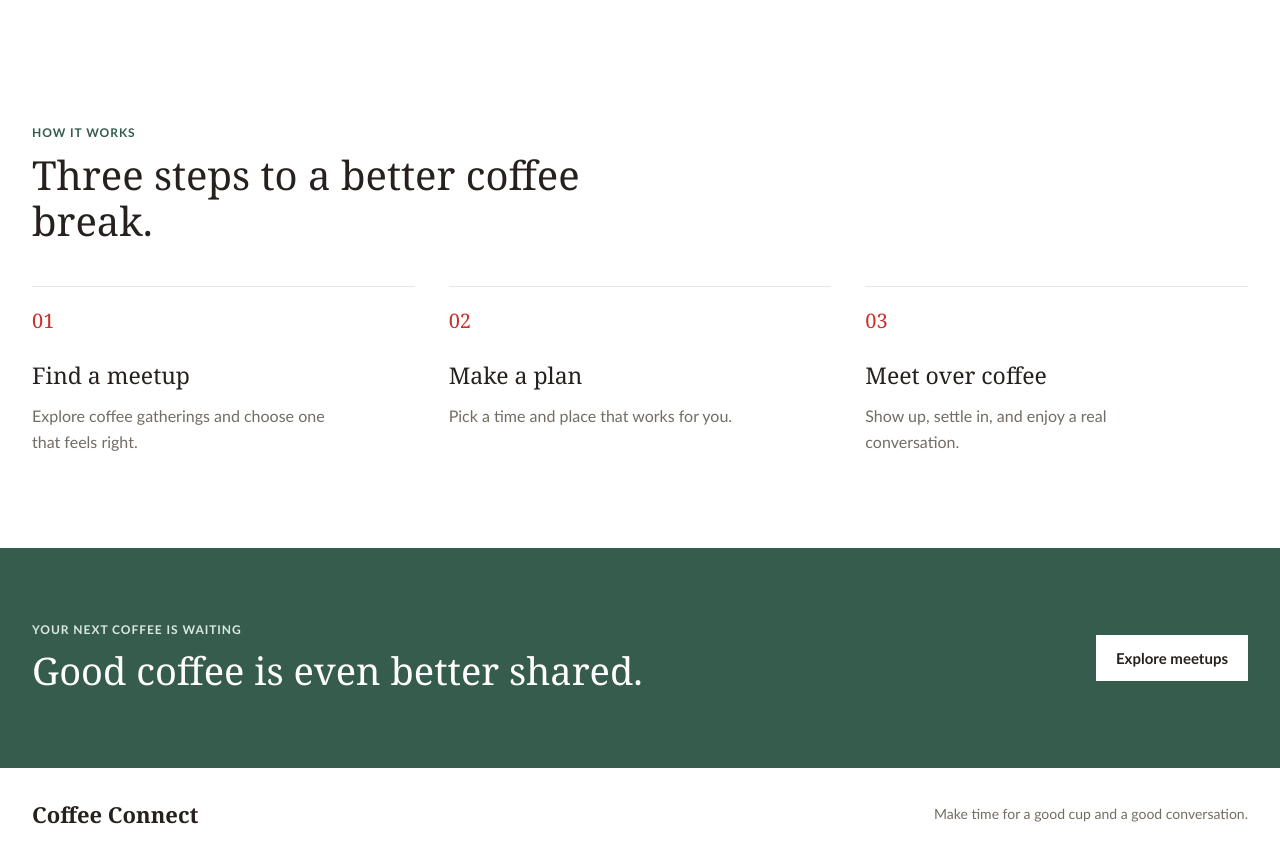
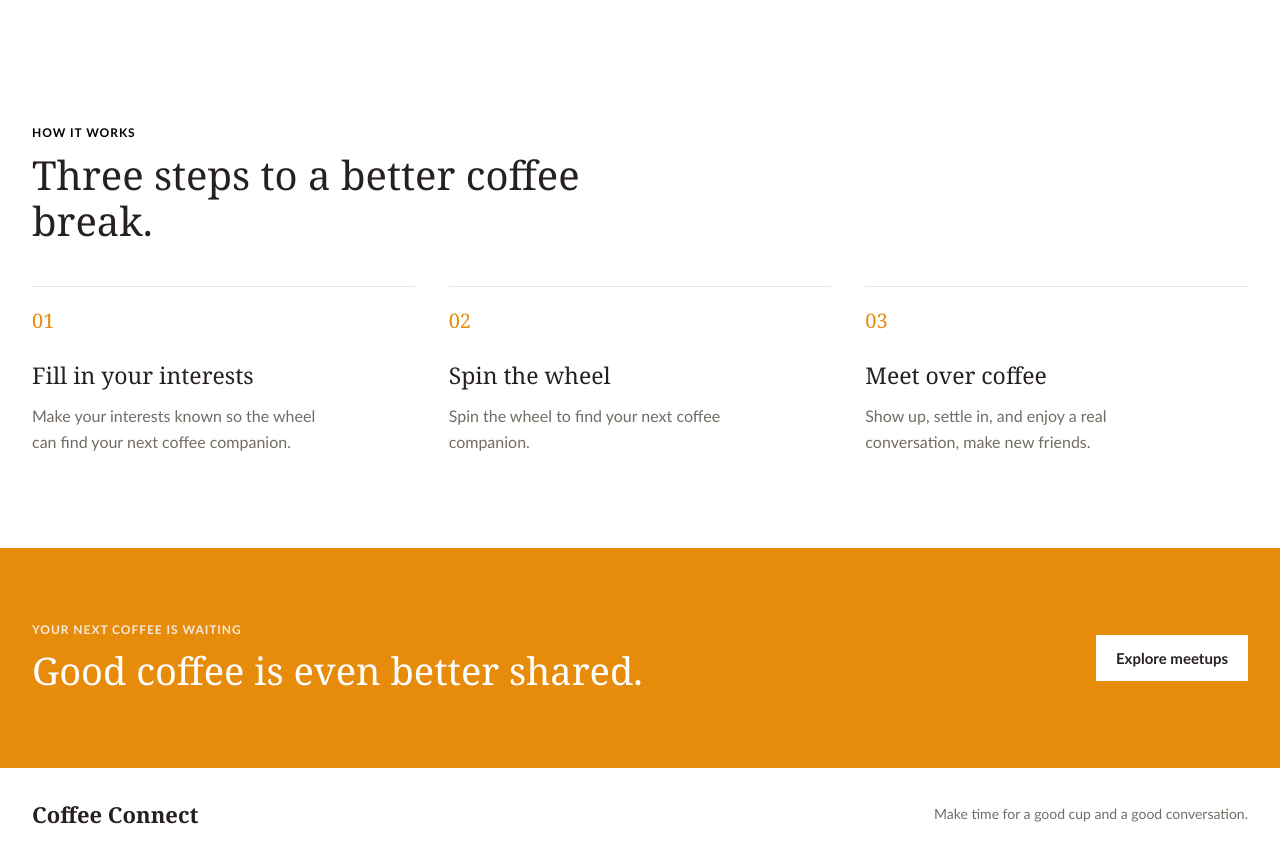
Before and after one commit to JosephMcclelland07/coffee-connect, a Next.js app in the folder apps/web/: page / in a window 1280 px wide. Shown: the part 1060-1920 px from the top of the page. Built offline with nearby package versions, Linux system fonts and the light colour scheme.

Commit message:
Final 'Early' main page setup

```diff
--- a/apps/web/app/globals.css
+++ b/apps/web/app/globals.css
@@ -6,7 +6,7 @@
 	--line: #e7e6e2;
 	--red: #c92f2b;
 	--red-dark: #a92120;
-	--green: #355c4c;
+	--green: #e78b0b;
 }
 
 * {
@@ -116,6 +116,10 @@ a:focus-visible {
 	font-weight: 700;
 	letter-spacing: 0.08em;
 	text-transform: uppercase;
+}
+
+.hero-copy .eyebrow {
+	color: #000000;
 }
 
 h1,
@@ -248,13 +252,13 @@ h2,
 	border-radius: 50%;
 	background: conic-gradient(
 		var(--red) 0deg 45deg,
-		#f6e8d7 45deg 90deg,
+		#6f1daa 45deg 90deg,
 		var(--green) 90deg 135deg,
-		#e6eee8 135deg 180deg,
+		#0968b0 135deg 180deg,
 		var(--red) 180deg 225deg,
-		#f6e8d7 225deg 270deg,
+		#6f1daa 225deg 270deg,
 		var(--green) 270deg 315deg,
-		#e6eee8 315deg 360deg
+		#0968b0 315deg 360deg
 	);
 	box-shadow: 0 12px 28px rgb(38 33 30 / 12%);
 }
@@ -374,6 +378,10 @@ h2,
 	margin-bottom: 42px;
 }
 
+.steps-section .eyebrow {
+	color: #000000;
+}
+
 .steps-grid {
 	display: grid;
 	grid-template-columns: repeat(3, minmax(0, 1fr));
@@ -389,7 +397,7 @@ h2,
 .step-number {
 	display: block;
 	margin-bottom: 25px;
-	color: var(--red);
+	color: var(--green);
 	font-family: Georgia, "Times New Roman", serif;
 	font-size: 20px;
 }
@@ -419,7 +427,7 @@ h2,
 }
 
 .join-section .eyebrow {
-	color: #dce9e1;
+	color: #f5eadc;
 }
 
 .join-section h2 {
--- a/apps/web/app/home-page.tsx
+++ b/apps/web/app/home-page.tsx
@@ -38,18 +38,18 @@ export default function HomePage() {
 					<div className="steps-grid">
 						<article className="step-item">
 							<span className="step-number">01</span>
-							<h3>Find a meetup</h3>
-							<p>Explore coffee gatherings and choose one that feels right.</p>
+							<h3>Fill in your interests</h3>
+							<p>Make your interests known so the wheel can find your next coffee companion.</p>
 						</article>
 						<article className="step-item">
 							<span className="step-number">02</span>
-							<h3>Make a plan</h3>
-							<p>Pick a time and place that works for you.</p>
+							<h3>Spin the wheel</h3>
+							<p>Spin the wheel to find your next coffee companion.</p>
 						</article>
 						<article className="step-item">
 							<span className="step-number">03</span>
 							<h3>Meet over coffee</h3>
-							<p>Show up, settle in, and enjoy a real conversation.</p>
+							<p>Show up, settle in, and enjoy a real conversation, make new friends.</p>
 						</article>
 					</div>
 				</section>
--- a/apps/web/app/meetups/page.tsx
+++ b/apps/web/app/meetups/page.tsx
@@ -16,9 +16,7 @@ export default function MeetupsPage() {
 							<div className="meetups-overview">
 								<h2>What are they?</h2>
 								<p>
-									Meetups bring people together for a relaxed conversation over
-									a cup of coffee. The name wheel will select participants once
-									names are added for an event.
+                                    This is where you will select the next person to meet up with. Spin now to find your next person with similar interests
 								</p>
 								<Link className="text-link" href="/#how-it-works">
 									How it works <span aria-hidden="true">→</span>
@@ -32,7 +30,7 @@ export default function MeetupsPage() {
 								<div className="name-wheel" aria-hidden="true">
 									<div className="wheel-center">CC</div>
 								</div>
-								<p className="wheel-caption">Names will appear here when a meetup is set up.</p>
+								<p className="wheel-caption">Names will appear when data is popuplated.----PLACEHOLDER----</p>
 							</div>
 						</div>
 					</div>
--- a/apps/web/app/site-chrome.tsx
+++ b/apps/web/app/site-chrome.tsx
@@ -32,7 +32,7 @@ export function SiteHeader({ activePage }: SiteHeaderProps) {
 					<Link className="nav-link" href={isMeetups ? "#personal" : "/meetups#personal"}>
 						Personal
 					</Link>
-					<Link className="signup-link" href={isHome ? "#join" : "/#join"}>
+					<Link className="signup-link" href="/signup">
 						Sign up
 					</Link>
 				</nav>
```
